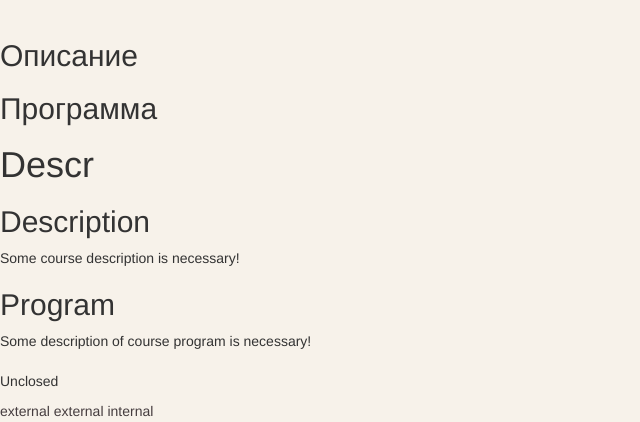
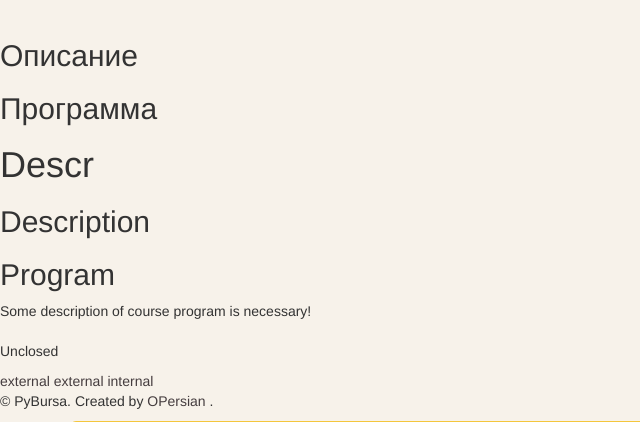
Before and after one commit to BrinNatasha/dj101_trial_repo, a Python web app: template templates/test_index.html in a window 1280 px wide. Shown: the part 51-473 px from the top of the page, without its empty margins (0-640 px from the left). Run offline with Jinja, Linux system fonts and the light colour scheme; the template is opened without the code that fills it, so the values that code supplies are empty; some libraries are stand-ins or nearby versions.

Commit message:
upgrade for subcontent check: ERROR SIM

```diff
--- a/templates/test_index.html
+++ b/templates/test_index.html
@@ -43,7 +43,7 @@
     <h1>Descr</h1>
 
     <h2>Description</h2>
-	<p>Some course description is necessary!</p>
+	<!--<p>Some course description is necessary!</p>--> <!--ERROR SIM-->
 
     <h2>Program</h2>
 	<p>Some description of course program is necessary!</p>
```
